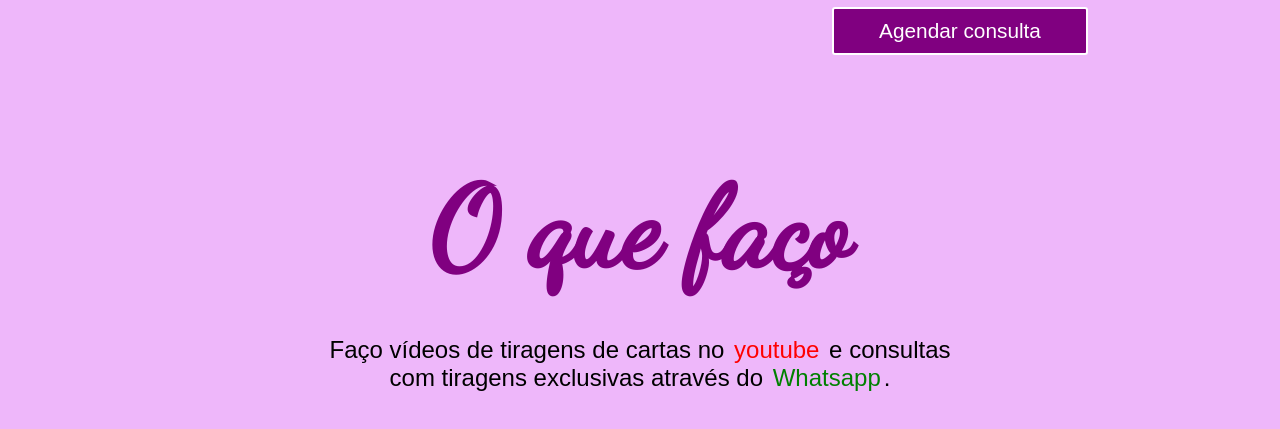
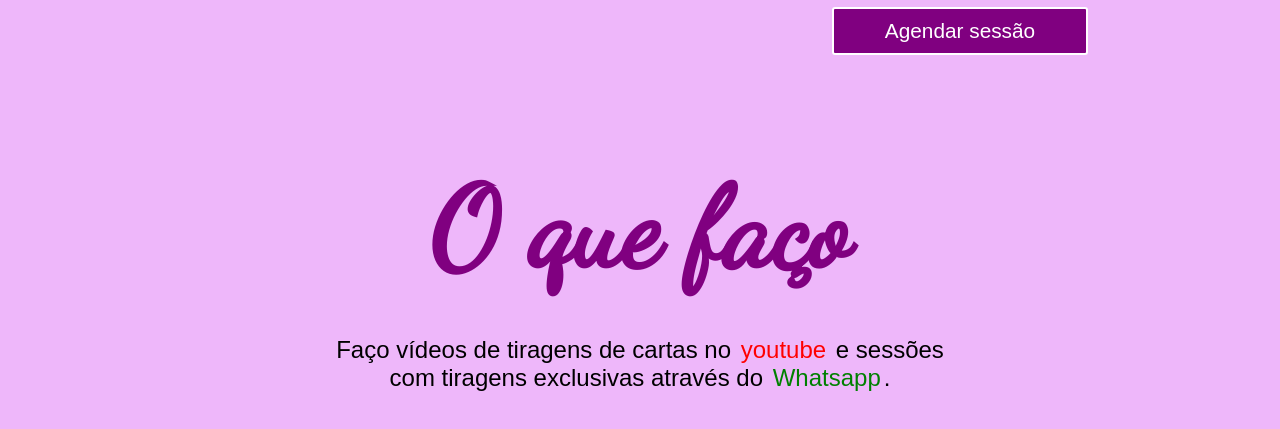
Before and after one commit to HernaniSamuel/Taro-Oficial, a plain HTML site: page TarotWebsite/index.html in a window 1280 px wide. Shown: the part 1448-1877 px from the top of the page. Drawn offline with Linux system fonts and the light colour scheme; a script that the page names is missing.

Commit message:
Update index.html
sessão e target

```diff
--- a/TarotWebsite/index.html
+++ b/TarotWebsite/index.html
@@ -32,12 +32,12 @@
                 <p>Como uma mulher misteriosa e apaixonada pelo tarot, meu propósito é desvendar os segredos ocultos da alma por meio das cartas. Envoltos em um véu de mistério, os caminhos do tarot se revelam diante de mim.</p>
                 <p>Embora eu escolha não revelar minha identidade, minha dedicação e conhecimento são evidentes em cada leitura que compartilho. Meu objetivo é proporcionar uma experiência profunda e significativa, guiando você em uma jornada de autoconhecimento e sabedoria.</p>
                 <p>Sinta-se bem-vinda a embarcar nessa jornada de descoberta, onde minha paixão pelo tarot se funde com a magia do desconhecido. Juntos, desvendaremos os segredos que o universo tem a revelar.</p>
-                <a href="https://api.whatsapp.com/send?phone=5527998546854&text=Ol%C3%A1,%20gostaria%20de%20marcar%20uma%20sess%C3%A3o%20com%20voc%C3%AA!" target="_blank">Agendar consulta</a>
+                <a href="https://api.whatsapp.com/send?phone=5527998546854&text=Ol%C3%A1,%20gostaria%20de%20marcar%20uma%20sess%C3%A3o%20com%20voc%C3%AA!" target="_blank">Agendar sessão</a>
             </div>
         </section>
         <section id="videos">
             <h1>O que faço</h1>
-            <p>Faço vídeos de tiragens de cartas no <a href="https://www.youtube.com/@taroo435" target="_blank" id="yt">youtube</a> e consultas com tiragens exclusivas através do <a href="https://api.whatsapp.com/send?phone=5527998546854&text=Ol%C3%A1,%20gostaria%20de%20marcar%20uma%20sess%C3%A3o%20com%20voc%C3%AA!" target="_blank" id="wp">Whatsapp</a>.</p>
+            <p>Faço vídeos de tiragens de cartas no <a href="https://www.youtube.com/@taroo435" target="_blank" id="yt">youtube</a> e sessões com tiragens exclusivas através do <a href="https://api.whatsapp.com/send?phone=5527998546854&text=Ol%C3%A1,%20gostaria%20de%20marcar%20uma%20sess%C3%A3o%20com%20voc%C3%AA!" target="_blank" id="wp">Whatsapp</a>.</p>
             <h2>Vídeos mais vistos</h2>
 
             <div class="iframe-container">
@@ -54,7 +54,7 @@
         <h1>Tarô Oficial</h1>
         <div id="footer">
             <p>Whatsapp: <a href="https://api.whatsapp.com/send?phone=5527998546854&text=Ol%C3%A1,%20gostaria%20de%20marcar%20uma%20sess%C3%A3o%20com%20voc%C3%AA!">(27)99854-6854</a></p>
-            <p>Youtube: <a href="https://www.youtube.com/@taroo435">Tarô Oficial</a></p>
+            <p>Youtube: <a href="https://www.youtube.com/@taroo435" target="_blank">Tarô Oficial</a></p>
         </div>
         <p><a href="#">Voltar ao início</a></p>
     </footer>
```
